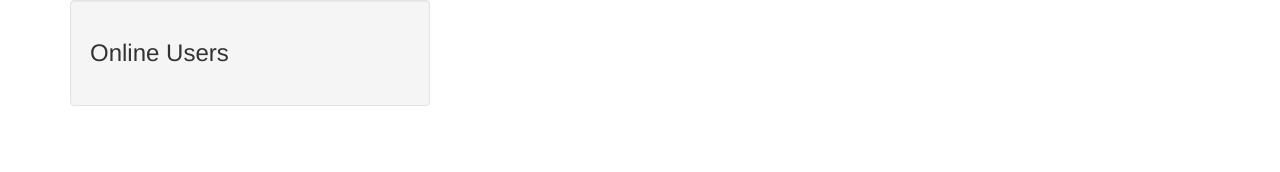
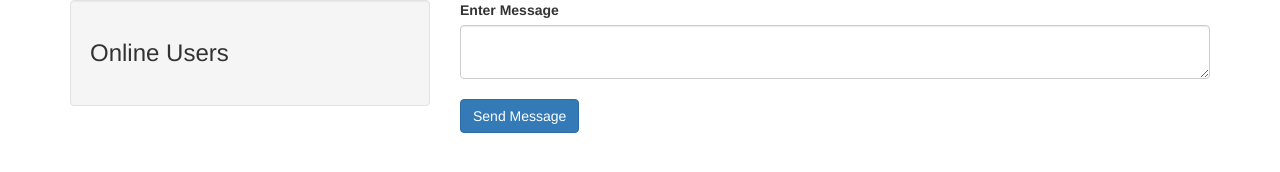
Before and after one commit to Varsh18/ChatApp, a website: page index.html in a window 1280 px wide. Drawn offline with nearby package versions, Linux system fonts and the light colour scheme.

Commit message:
Add chat area

```diff
--- a/index.html
+++ b/index.html
@@ -7,6 +7,7 @@
     <script src="http://code.jquery.com/jquery-latest.min.js"></script>
     <script src="/socket.io/socket.io.js"></script>
   </head>
+
   <body>
 <div class="container">
   <div class="row">
@@ -16,7 +17,18 @@
       <ul class="list-group" id="users"></ul>
       </div>
     </div>
-
+    <div class="col-md-8">
+      <div class="chat" id="chat"></div>
+      <form id="messageForm">
+        <div class="form-group">
+          <label>Enter Message</label>
+          <textarea class="form-control" id="message"></textarea>
+          <br/>
+          <input type="submit" class="btn btn-primary" value="Send Message"/>
+        </div>
+      </form>
+    </div>
+  </div>
 </div>
   </body>
 </html>
```
